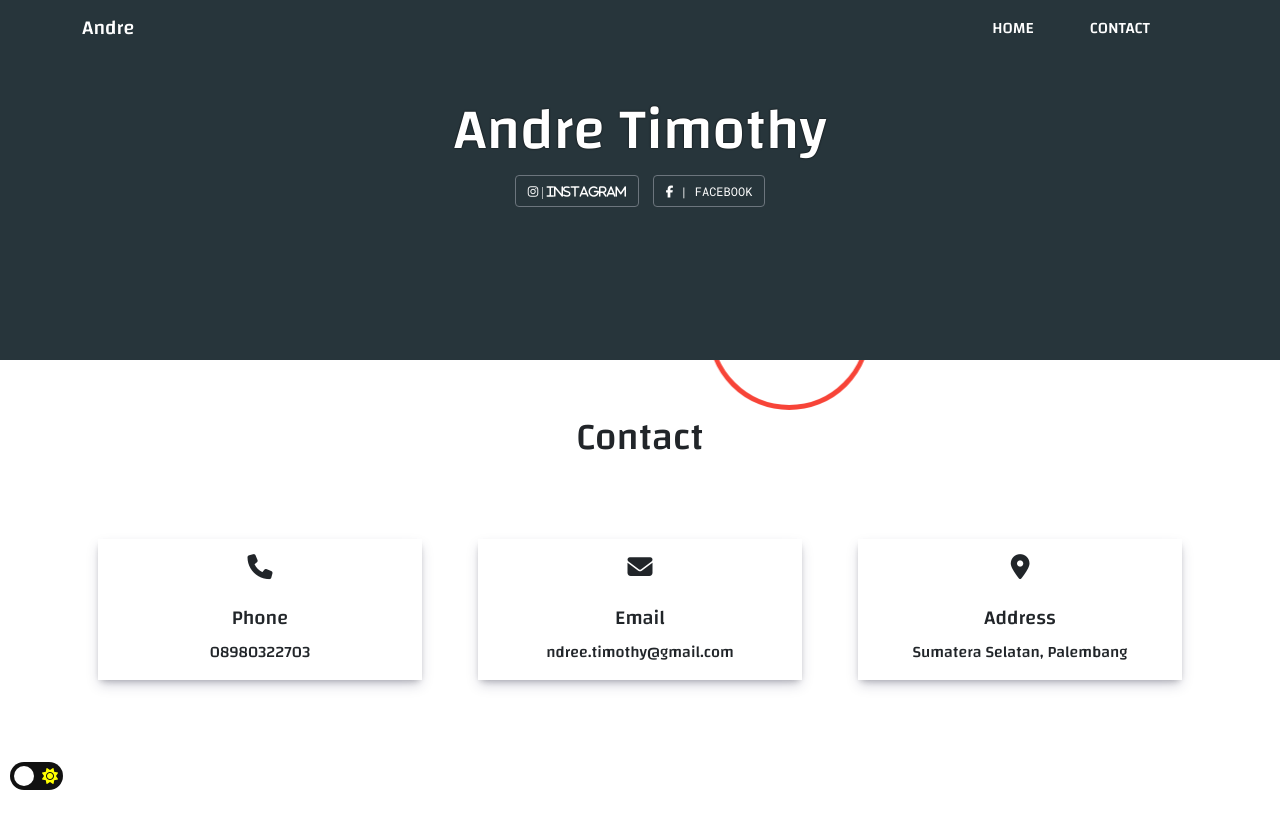
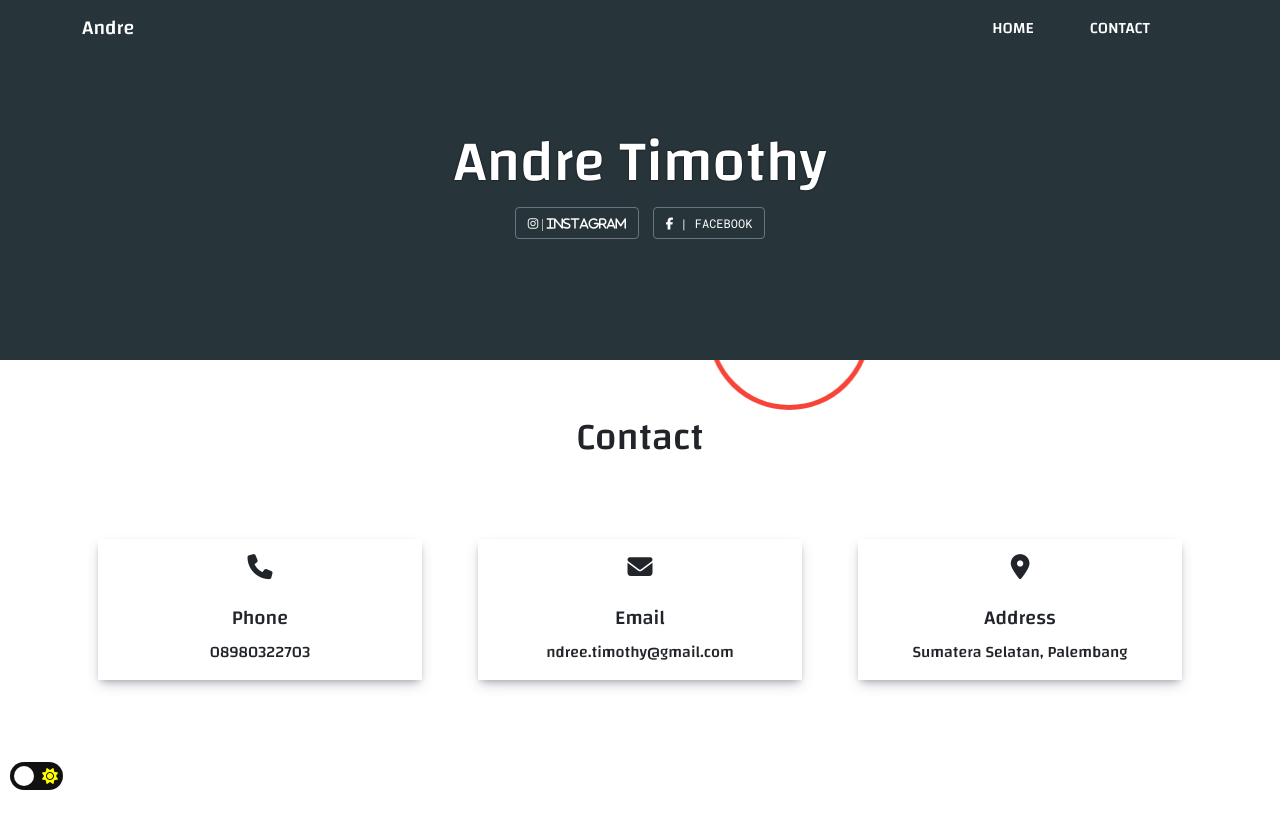
Before and after one commit to ndrety/ndrety.github.io, a plain HTML site: page index.html in a window 1280 px wide. Shown: the top 828 px of the page. Drawn offline with nearby package versions, Linux system fonts and the light colour scheme.

Commit message:
Update style.css

```diff
--- a/css/style.css
+++ b/css/style.css
@@ -29,7 +29,7 @@
     /* background: linear-gradient(#27353b, #2c5364); */
     background-color:#27353b;
     width: 100%;
-    padding: 6rem;
+    padding: 8rem;
 }
 
 .jumbotron h1{
```
